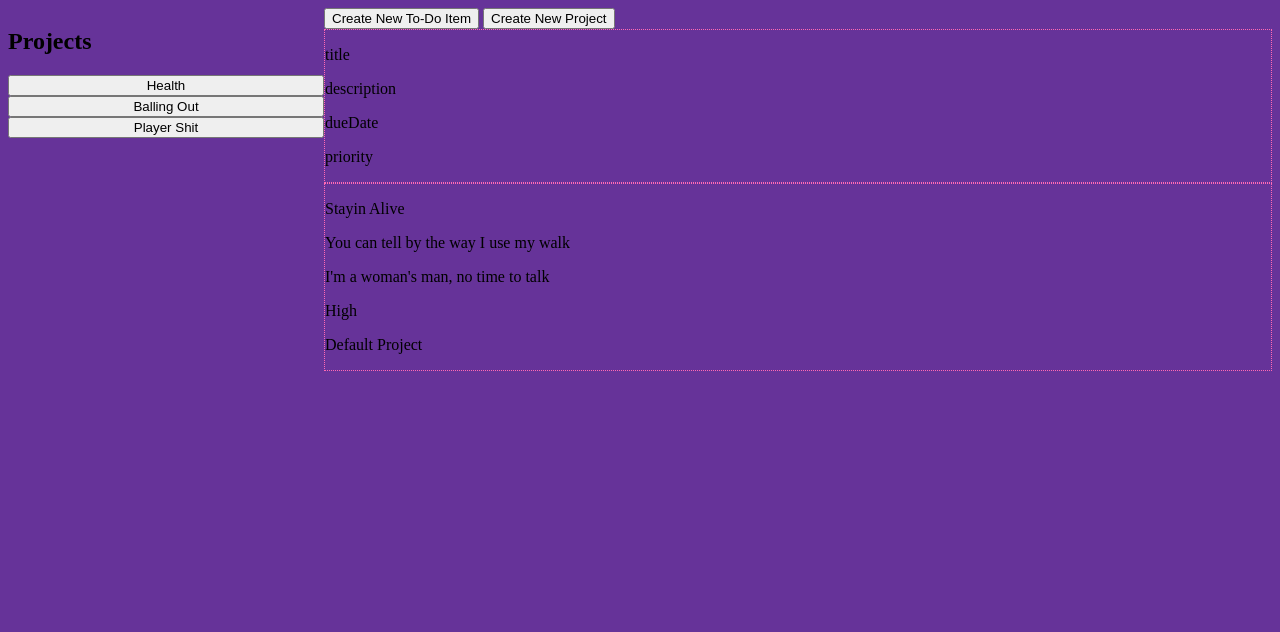
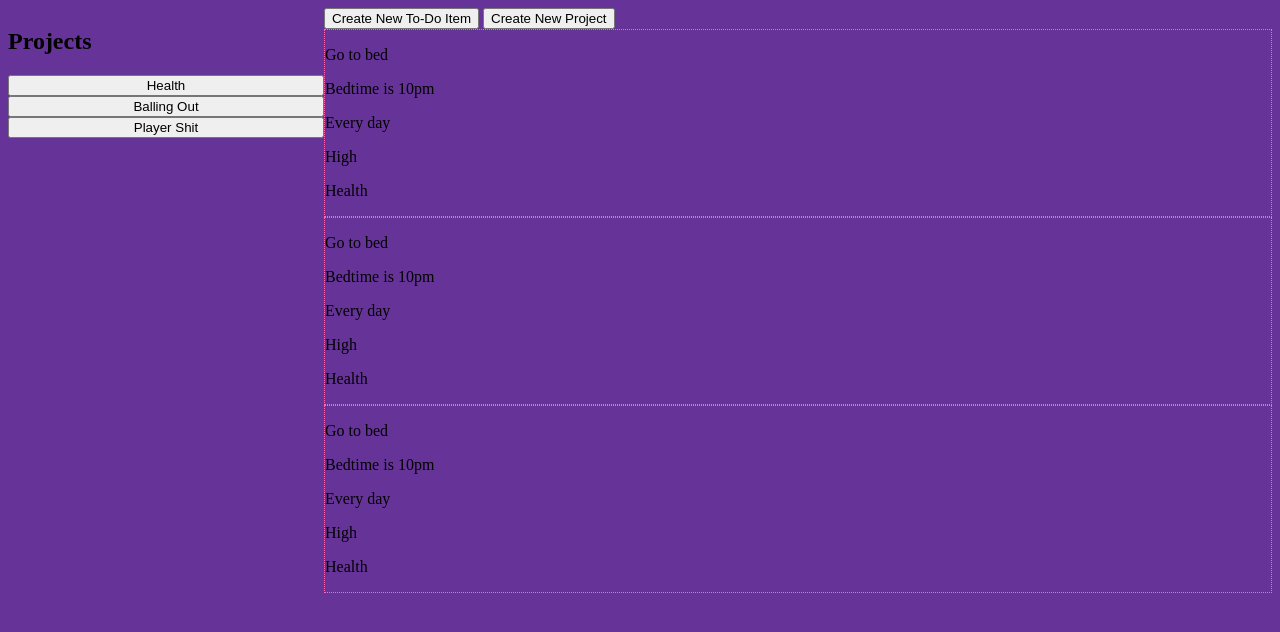
Before and after one commit to sracabanahashas/To-do-App, a website built with webpack: page src/template.html in a window 1280 px wide. Both pictures are taken after a click on the button "Player Shit". Built offline with nearby package versions, Linux system fonts and the light colour scheme.

Commit message:
Implement renderProjectToDoItems and deleteProjectToDoCards functions on project buttons so that todo item cards are cleared and only the contents of the project array are rendered

```diff
--- a/src/ToDoFunctions.js
+++ b/src/ToDoFunctions.js
@@ -112,7 +112,7 @@ export const DomController = (function () {
         console.log(currentToDoItem);
         console.log(currentToDoItem.title);
 
-        const container = document.querySelector('.main-display');
+        const container = document.querySelector('.cards-display');
         const card = document.createElement('div');
         container.appendChild(card);
         card.classList.add('card');
@@ -143,9 +143,21 @@ export const DomController = (function () {
         let projectArray = ToDoController.getCurrentProjectArray();
         console.log(projectArray);
         for (const toDoItem of projectArray) {
+            renderToDoItem();
             console.log(toDoItem);
         }
 
+
+    }
+
+    function deleteProjectTodoItemCards() {
+        const container = document.querySelector('.cards-display');
+        const card = container.querySelectorAll('.card');
+        console.log(card);
+
+        while (container.hasChildNodes()) {
+            container.removeChild(container.firstChild);
+        }
 
     }
 
@@ -163,6 +175,7 @@ export const DomController = (function () {
             console.log(currentProject);
             ToDoController.changeCurrentProject(currentProject);
             console.log(ToDoController.getCurrentProject());
+            deleteProjectTodoItemCards();
             renderProjectToDoItems();
         }
         )
@@ -219,7 +232,8 @@ export const DomController = (function () {
         renderToDoItem,
         renderProject,
         createNewItemBtn,
-        createNewProjectBtn
+        createNewProjectBtn,
+        deleteProjectTodoItemCards
     }
 
 })();
--- a/src/template.html
+++ b/src/template.html
@@ -15,11 +15,13 @@
         <div class="main-display">
             <button class="createBtn">Create New To-Do Item</button>
             <button class="createNewProjectBtn">Create New Project</button>
-            <div class="card">
-                <p>title</p>
-                <p>description</p>
-                <p>dueDate</p>
-                <p>priority</p>
+            <div class="cards-display">
+                <div class="card">
+                    <p>title</p>
+                    <p>description</p>
+                    <p>dueDate</p>
+                    <p>priority</p>
+                </div>
             </div>
         </div>
 
```
